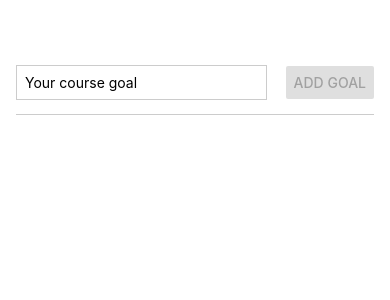
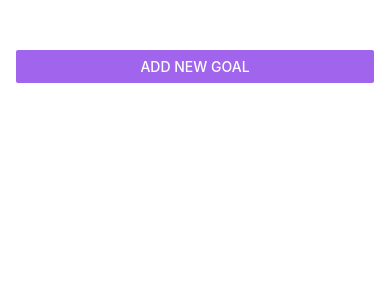
Before and after one commit to ulevi92/learningNative, a React Native app: screen / in a window 390 px wide. Shown: the top 300 px of the page. Built offline with nearby package versions, Linux system fonts and the light colour scheme.

Commit message:
finished

```diff
--- a/App.tsx
+++ b/App.tsx
@@ -1,20 +1,44 @@
 import { useState } from "react";
-import { FlatList, StyleSheet, View } from "react-native";
+import { Button, FlatList, StyleSheet, View } from "react-native";
 import GoalItem from "./components/GoalItem";
 import GoalInput from "./components/Goalinput";
+import { StatusBar } from "expo-status-bar";
 
 export type GoalType = { text: string; id: number };
 
 export default function App() {
   const [goals, setGoals] = useState<GoalType[]>([]);
+  const [showModal, setShowModal] = useState<boolean>(false);
+
+  const closeModal = () => {
+    setShowModal(false);
+  };
+
+  const addGoalHandler = (goal: string) => {
+    setGoals((prev) => [...prev, { text: goal, id: Math.random() }]);
+    closeModal();
+  };
 
   const handleDelete = (id: number) => {
-    setGoals((prev) => goals.filter((goal) => goal.id !== id));
+    setGoals((prev) => prev.filter((goal) => goal.id !== id));
   };
 
   return (
+    <>
+      <StatusBar style='inverted' />
+
       <View style={styles.appContainer}>
-      <GoalInput setGoals={setGoals} goals={goals} />
+        <Button
+          title='Add New Goal'
+          onPress={() => setShowModal(true)}
+          color='#a065ec'
+        />
+
+        <GoalInput
+          addGoalHandler={addGoalHandler}
+          showModal={showModal}
+          closeModal={closeModal}
+        />
 
         <View style={styles.goalsContainer}>
           <FlatList
@@ -23,12 +47,14 @@ export default function App() {
               <GoalItem
                 goalText={itemData.item.text}
                 handleDelete={handleDelete}
+                id={itemData.item.id}
               />
             )}
-          keyExtractor={(item) => item.text}
+            keyExtractor={(item) => item.id.toString()}
           />
         </View>
       </View>
+    </>
   );
 }
 
--- a/app.json
+++ b/app.json
@@ -5,15 +5,14 @@
     "version": "1.0.0",
     "orientation": "portrait",
     "icon": "./assets/icon.png",
+    "backgroundColor": "#1e085a",
     "userInterfaceStyle": "light",
     "splash": {
       "image": "./assets/splash.png",
       "resizeMode": "contain",
       "backgroundColor": "#ffffff"
     },
-    "assetBundlePatterns": [
-      "**/*"
-    ],
+    "assetBundlePatterns": ["**/*"],
     "ios": {
       "supportsTablet": true
     },
--- a/components/GoalItem.tsx
+++ b/components/GoalItem.tsx
@@ -4,15 +4,19 @@ import { Pressable, StyleSheet, Text, View } from "react-native";
 interface Props {
   goalText: string;
   handleDelete: (id: number) => void;
+  id: number;
 }
 
-const GoalItem: FC<Props> = ({ goalText, handleDelete }) => {
+const GoalItem: FC<Props> = ({ goalText, handleDelete, id }) => {
   return (
-    <Pressable>
-      <View style={styles.container}>
+    <View style={styles.container}>
+      <Pressable
+        onPress={() => handleDelete(id)}
+        style={({ pressed }) => pressed && styles.pressedItem}
+      >
         <Text style={styles.textColor}>{goalText}</Text>
-      </View>
-    </Pressable>
+      </Pressable>
+    </View>
   );
 };
 
@@ -21,12 +25,17 @@ export default GoalItem;
 const styles = StyleSheet.create({
   container: {
     margin: 8,
-    padding: 8,
     borderRadius: 6,
     backgroundColor: "#5e0acc",
   },
 
+  pressedItem: {
+    opacity: 0.5,
+    backgroundColor: "#ccc",
+  },
+
   textColor: {
+    padding: 8,
     color: "#fff",
   },
 });
--- a/components/Goalinput.tsx
+++ b/components/Goalinput.tsx
@@ -1,26 +1,44 @@
-import { FC, useRef, useState } from "react";
-import { Button, StyleSheet, TextInput, View } from "react-native";
-import { GoalType } from "../App";
+import { FC, useState } from "react";
+import {
+  Button,
+  Image,
+  Modal,
+  StyleSheet,
+  TextInput,
+  View,
+} from "react-native";
 
 interface Props {
-  goals: GoalType[];
-  setGoals: React.Dispatch<React.SetStateAction<GoalType[]>>;
+  addGoalHandler: (goal: string) => void;
+  showModal: boolean;
+  closeModal: () => void;
 }
 
-const GoalInput: FC<Props> = ({ setGoals, goals }) => {
+const GoalInput: FC<Props> = ({ addGoalHandler, showModal, closeModal }) => {
   const [enteredGoal, setEnteredGoal] = useState<string>("");
 
   const goalInputHandler = (input: string) => {
     setEnteredGoal(input);
   };
 
-  const addGoalHandler = () => {
-    setGoals((prev) => [...prev, { text: enteredGoal, id: goals.length + 1 }]);
+  const handleAddGoal = () => {
+    addGoalHandler(enteredGoal);
+    closeModal();
     setEnteredGoal("");
   };
 
+  const handleCloseModal = () => {
+    setEnteredGoal("");
+    closeModal();
+  };
+
   return (
+    <Modal visible={showModal} animationType='slide'>
       <View style={styles.container}>
+        <Image
+          style={styles.image}
+          source={require("../assets/images/goal.png")}
+        />
         <TextInput
           style={styles.textInput}
           placeholder='Your course goal'
@@ -28,12 +46,22 @@ const GoalInput: FC<Props> = ({ setGoals, goals }) => {
           value={enteredGoal}
         />
 
+        <View style={styles.buttonContainer}>
+          <View style={styles.button}>
             <Button
               title='Add Goal'
-        onPress={addGoalHandler}
+              onPress={handleAddGoal}
               disabled={enteredGoal === ""}
+              color='#b180f0'
             />
           </View>
+
+          <View style={styles.button}>
+            <Button title='Cancel' onPress={handleCloseModal} color='#f31282' />
+          </View>
+        </View>
+      </View>
+    </Modal>
   );
 };
 
@@ -42,19 +70,34 @@ export default GoalInput;
 const styles = StyleSheet.create({
   container: {
     flex: 1,
-    flexDirection: "row",
-    justifyContent: "space-between",
     alignItems: "center",
-    marginBottom: 24,
-    borderBottomWidth: 1,
-    borderBottomColor: "#ccc",
+    justifyContent: "center",
+    backgroundColor: "#311b6b",
   },
 
   textInput: {
     borderWidth: 1,
-    borderColor: "#ccc",
-    width: "70%",
-    marginRight: 8,
-    padding: 8,
+    borderColor: "#e4d0ff",
+    backgroundColor: "#e4d0ff",
+    color: "#120428",
+    borderRadius: 8,
+    width: "90%",
+    padding: 16,
+  },
+
+  buttonContainer: {
+    flexDirection: "row-reverse",
+  },
+
+  button: {
+    marginTop: 24,
+    width: "35%",
+    marginHorizontal: 24,
+  },
+
+  image: {
+    width: 100,
+    height: 100,
+    margin: 16,
   },
 });
```
Also changed, not shown: assets/images/goal.png (added). Lines whose indentation alone changed are shown as unchanged.
